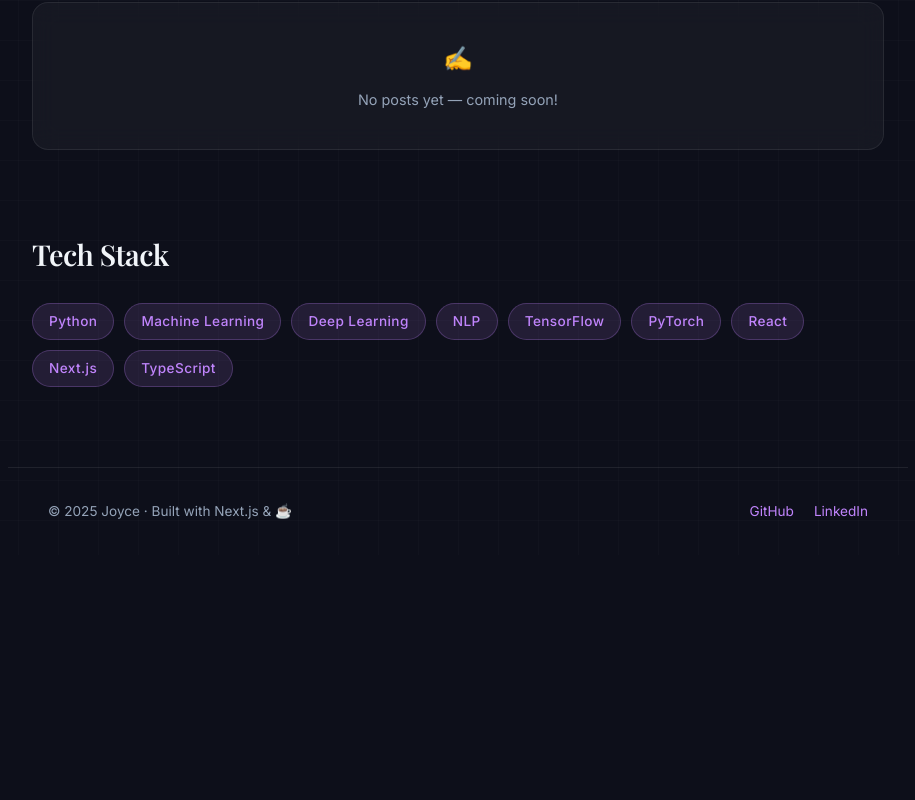
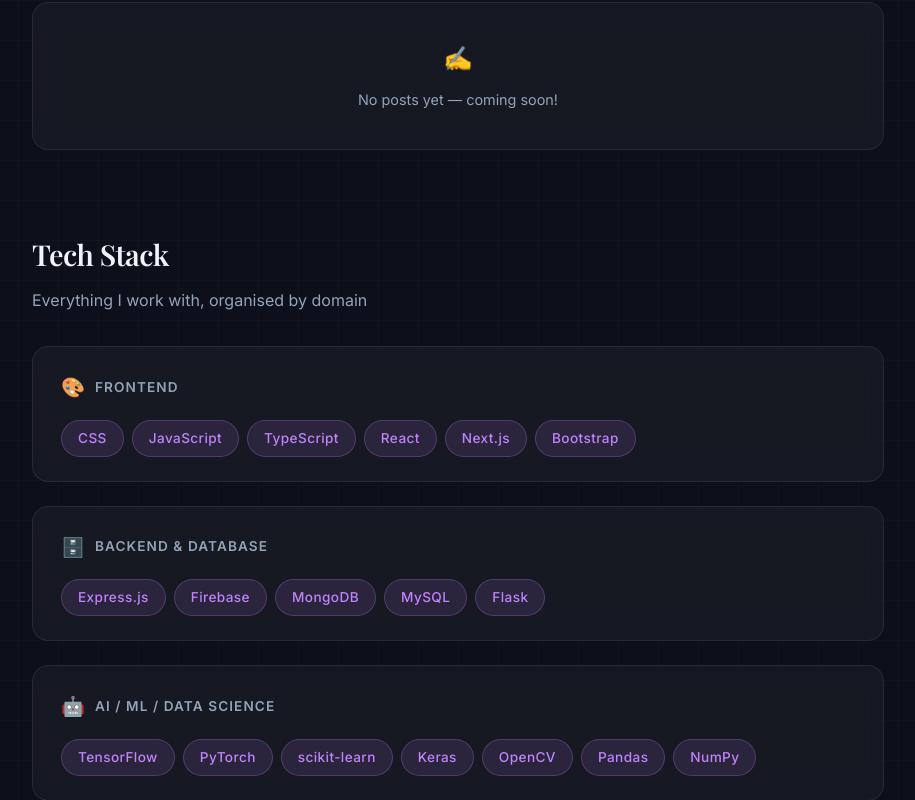
Before and after one commit to kalpanajoycedovari/my-portfolio, a Next.js app: page / in a window 1280 px wide. Shown: the part 2000-2800 px from the top of the page, without its empty margins (182-1097 px from the left). Before the commit the page ends 2555 px from the top, so only its background shows below. Built offline with nearby package versions, Linux system fonts and the light colour scheme.

Commit message:
Categorise tech stack skills

```diff
--- a/app/page.tsx
+++ b/app/page.tsx
@@ -5,8 +5,26 @@
 import { useEffect, useState } from "react";
 
 const SKILLS = [
-  "Python", "Machine Learning", "Deep Learning", "NLP",
-  "TensorFlow", "PyTorch", "React", "Next.js", "TypeScript",
+  {
+    label: "Frontend",
+    icon: "🎨",
+    items: ["CSS", "JavaScript", "TypeScript", "React", "Next.js", "Bootstrap"],
+  },
+  {
+    label: "Backend & Database",
+    icon: "🗄️",
+    items: ["Express.js", "Firebase", "MongoDB", "MySQL", "Flask"],
+  },
+  {
+    label: "AI / ML / Data Science",
+    icon: "🤖",
+    items: ["TensorFlow", "PyTorch", "scikit-learn", "Keras", "OpenCV", "Pandas", "NumPy"],
+  },
+  {
+    label: "Tools & Platforms",
+    icon: "🛠️",
+    items: ["VS Code", "Docker", "Vercel", "GitHub Pages", "Jupyter Notebook", "Google Colab"],
+  },
 ];
 
 const FEATURED = [
@@ -195,10 +213,25 @@
 
       {/* ── Skills ── */}
       <section>
-        <h2 style={{ fontSize: "1.8rem", marginBottom: "24px" }}>Tech Stack</h2>
-        <div style={{ display: "flex", flexWrap: "wrap", gap: "10px" }}>
-          {SKILLS.map(s => (
-            <span key={s} className="badge" style={{ fontSize: "0.85rem", padding: "6px 16px" }}>{s}</span>
+        <h2 style={{ fontSize: "1.8rem", marginBottom: "8px" }}>Tech Stack</h2>
+        <p style={{ color: "var(--text-secondary)", marginBottom: "32px" }}>
+          Everything I work with, organised by domain
+        </p>
+        <div style={{ display: "flex", flexDirection: "column", gap: "24px" }}>
+          {SKILLS.map(category => (
+            <div key={category.label} className="glass-card" style={{ padding: "24px 28px" }}>
+              <div style={{ display: "flex", alignItems: "center", gap: "10px", marginBottom: "16px" }}>
+                <span style={{ fontSize: "1.2rem" }}>{category.icon}</span>
+                <h3 style={{ fontSize: "0.85rem", fontFamily: "'Inter', sans-serif", fontWeight: 600, color: "var(--text-secondary)", letterSpacing: "0.08em" }}>
+                  {category.label.toUpperCase()}
+                </h3>
+              </div>
+              <div style={{ display: "flex", flexWrap: "wrap", gap: "8px" }}>
+                {category.items.map(skill => (
+                  <span key={skill} className="badge" style={{ fontSize: "0.85rem", padding: "6px 16px" }}>{skill}</span>
+                ))}
+              </div>
+            </div>
           ))}
         </div>
       </section>
```
